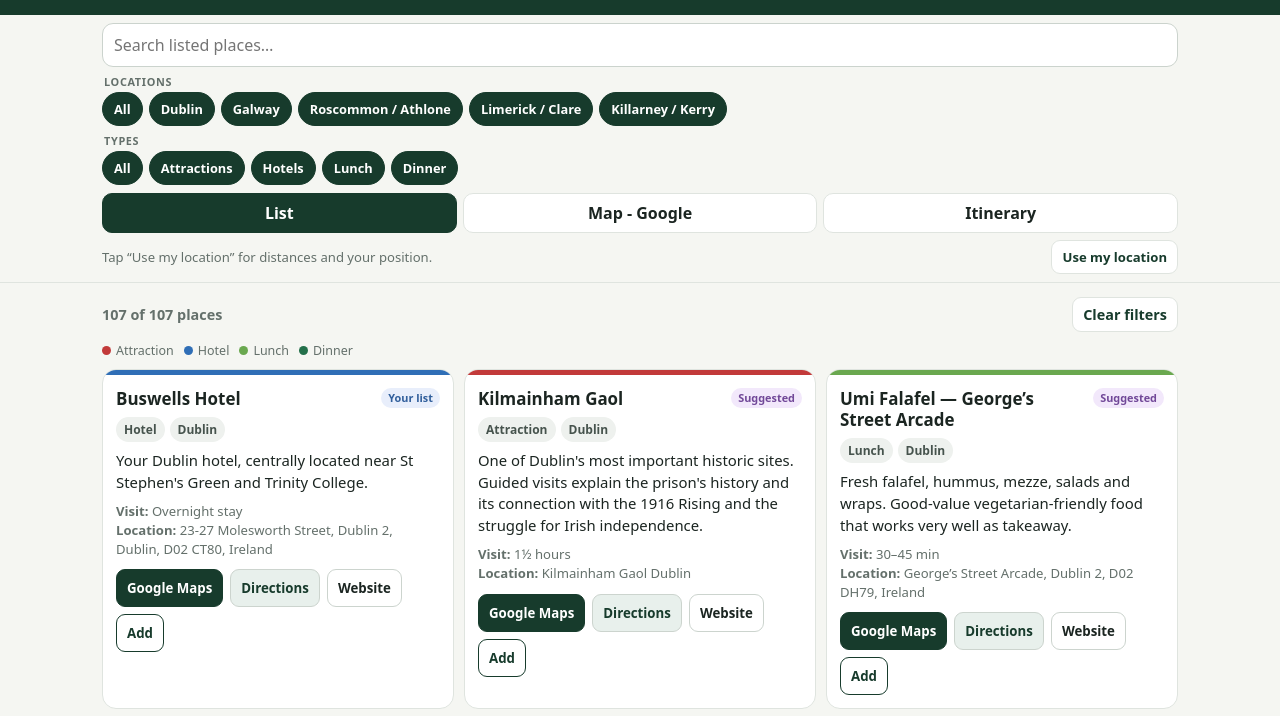
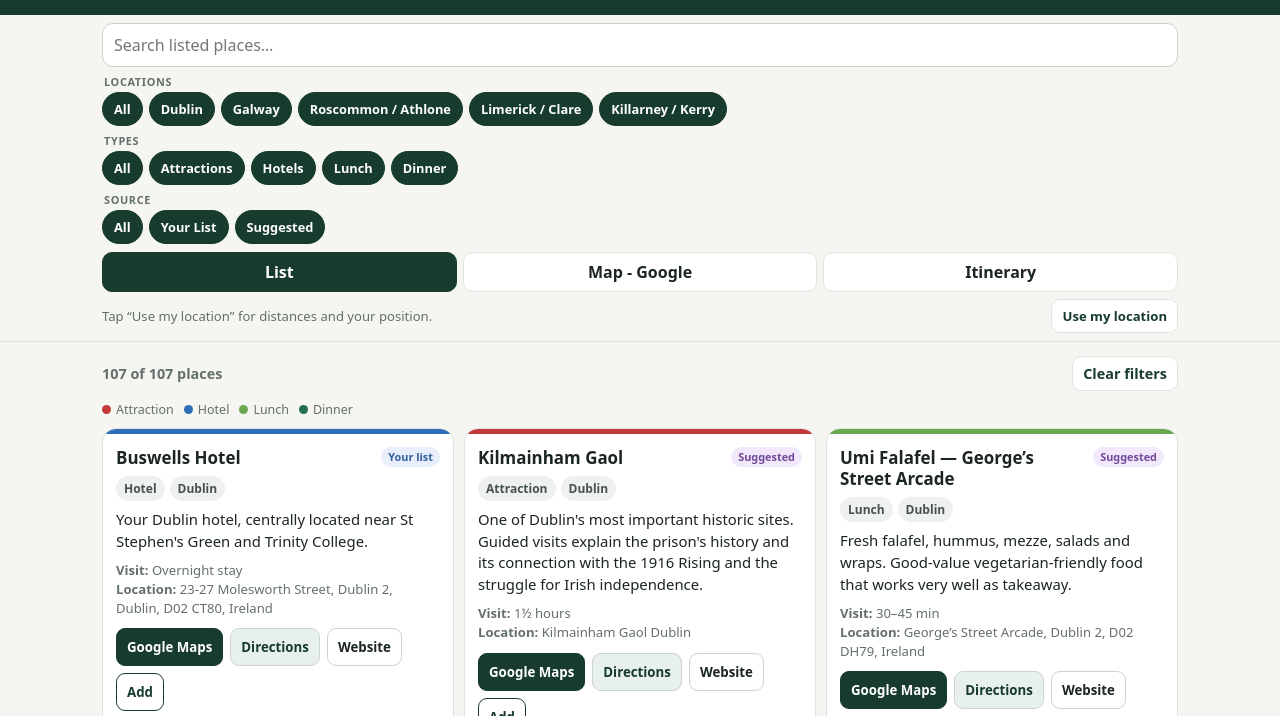
Before and after one commit to kevvy555/HolidayApp, a plain HTML site: page index.html in a window 1280 px wide. Shown: the part 78-794 px from the top of the page. Drawn offline with nearby package versions, Linux system fonts and the light colour scheme.

Commit message:
Add source filters and refresh sticky filter build

```diff
--- a/index.html
+++ b/index.html
@@ -5,7 +5,7 @@
 <meta name="viewport" content="width=device-width, initial-scale=1, viewport-fit=cover">
 <meta name="theme-color" content="#173b2c">
 <title>Ireland Holiday Guide</title>
-<link rel="stylesheet" href="style.css?v=5">
+<link rel="stylesheet" href="style.css?v=6">
 <link rel="stylesheet" href="itinerary.css?v=2">
 <link rel="stylesheet" href="search.css?v=5">
 </head>
@@ -37,6 +37,15 @@
       <button class="pill active" data-type="Hotel">Hotels</button>
       <button class="pill active" data-type="Lunch">Lunch</button>
       <button class="pill active" data-type="Dinner">Dinner</button>
+    </div>
+  </div>
+
+  <div class="filter-block source-filter-block">
+    <div class="filter-label">Source</div>
+    <div class="filter-row source-row" id="sources">
+      <button class="pill active" data-source="All">All</button>
+      <button class="pill active" data-source="Your list">Your List</button>
+      <button class="pill active" data-source="Suggested">Suggested</button>
     </div>
   </div>
 
@@ -175,7 +184,7 @@
 <script src="data-1.js"></script><script src="data-2.js"></script><script src="data-3.js"></script>
 <script src="data-4.js"></script><script src="data-5.js"></script><script src="data-6.js"></script>
 <script src="source-data.js?v=1"></script>
-<script src="app.js?v=5"></script>
+<script src="app.js?v=6"></script>
 <script src="itinerary.js?v=3"></script>
 <script src="search.js?v=4"></script>
 </body>
```
